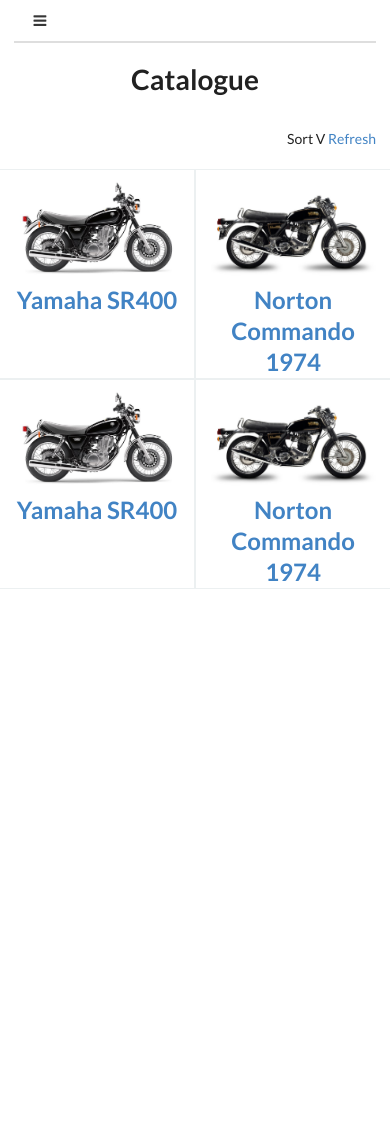
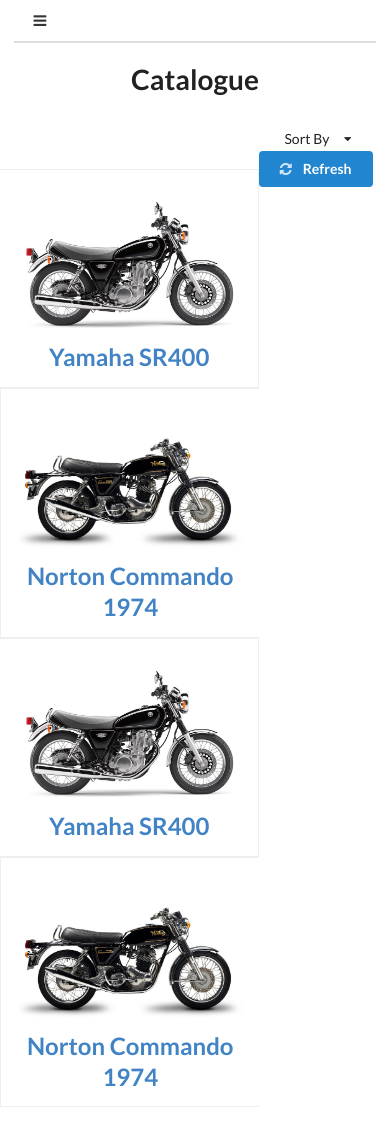
Before and after one commit to T620/cbikes, a Flask app: a page that uses templates/catalogue.html in a window 390 px wide. Before the commit the page ends 589 px from the top, so only its background shows below. Run offline with Flask 2, Linux system fonts and the light colour scheme.

Commit message:
add responsive-ness and data sort by dropdown, add routes in nav bar

```diff
--- a/templates/catalogue.html
+++ b/templates/catalogue.html
@@ -37,16 +37,34 @@
 	<section id="catalogue-main">
 		<div class="ui container">
 			<h1 class="section-heading">Catalogue</h1>
-			<div class="sort-menu pull-right">
-					Sort V
-				<a href="/catalogue?sortBy=Date" class="secondary button">
-					Refresh
+			<div class="pull-right text-center">
+				<div class="ui dropdown">
+  					<div class="big text">
+						Sort By
+					</div>
+  					<i class="dropdown icon"></i>
+  					<div class="menu">
+    					<div class="item">
+							Year
+						</div>
+						<div class="item">
+						 	Horsepower
+						</div>
+						<div class="item">
+							Awesome Factor
+						</div>
+					</div>
+				</div>
+				<br />
+
+				<a href="/catalogue?sortBy=Date" class="ui primary button mta-1">
+					<i class="ui refresh icon"></i> Refresh
 				</a>
 			</div>
 			<br />
-		</div>
+		</div> <!--container-->
 		<!-- close the container so the grid can be full width -->
-		<div class="ui two column grid catalogue-grid">
+		<div class="ui two column stackable grid catalogue-grid">
 			<div class="row">
 				<div class="left aligned column catalogue-grid-left">
 					<img src="{{ url_for ('static', filename='img/bikes/yamaha_sr400-left.jpg' ) }}">
@@ -101,6 +119,9 @@
             .sidebar('attach events', '.toc.item')
           ;
         })
+		$('.ui.dropdown')
+  		.dropdown()
+		;
       ;
     </script>
   </body>
```
